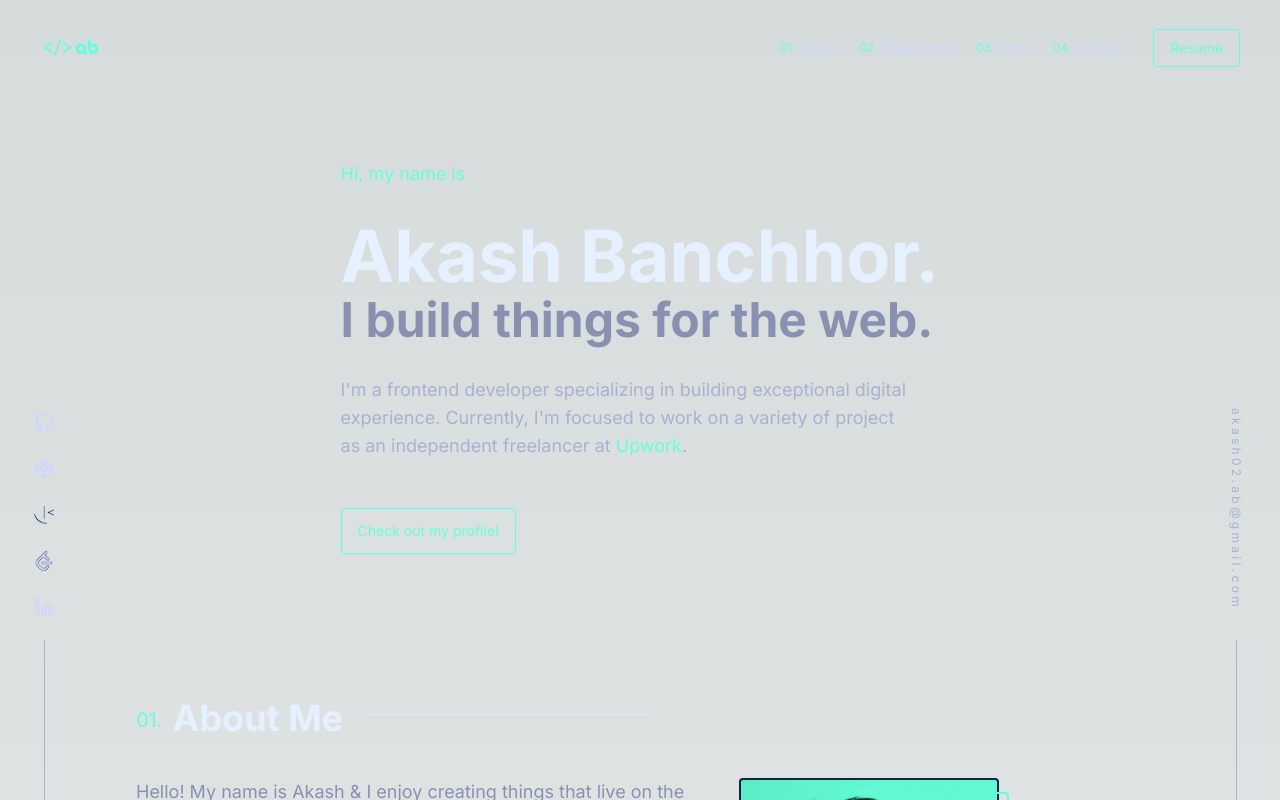
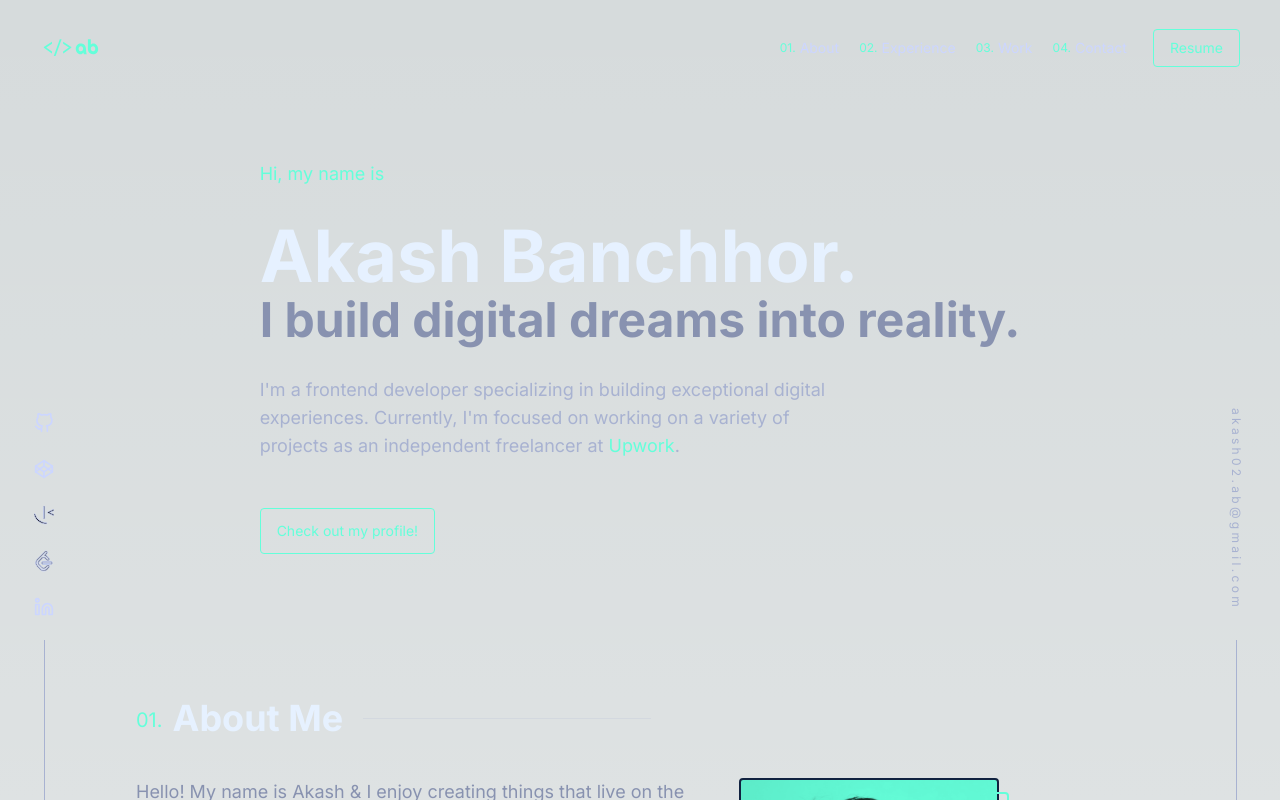
Before and after one commit to akash02ab/portfolio, a Next.js app: page / in a window 1280 px wide. Shown: the top 800 px of the page. Built offline with nearby package versions, Linux system fonts and the light colour scheme.

Commit message:
chore: update moto and fix grammartical errors

```diff
--- a/src/components/sections/hero.tsx
+++ b/src/components/sections/hero.tsx
@@ -10,8 +10,8 @@
 export default function Hero() {
   const greetings = <h6 className={greetingStyle}>Hi, my name is</h6>;
   const name = <h1 className={nameStyle}>Akash Banchhor.</h1>;
-  const moto = <h1 className={motoStyle}>I build things for the web.</h1>;
-  const about = <p className={aboutStyle}>I&apos;m a frontend developer specializing in building exceptional digital experience. Currently, I&apos;m focused to work on a variety of project as an independent freelancer at {' '}
+  const moto = <h1 className={motoStyle}>I build digital dreams into reality.</h1>;
+  const about = <p className={aboutStyle}>I&apos;m a frontend developer specializing in building exceptional digital experiences. Currently, I&apos;m focused on working on a variety of projects as an independent freelancer at {' '}
     <HyperLink
       href="https://www.upwork.com/"
       target="_blank"
```
